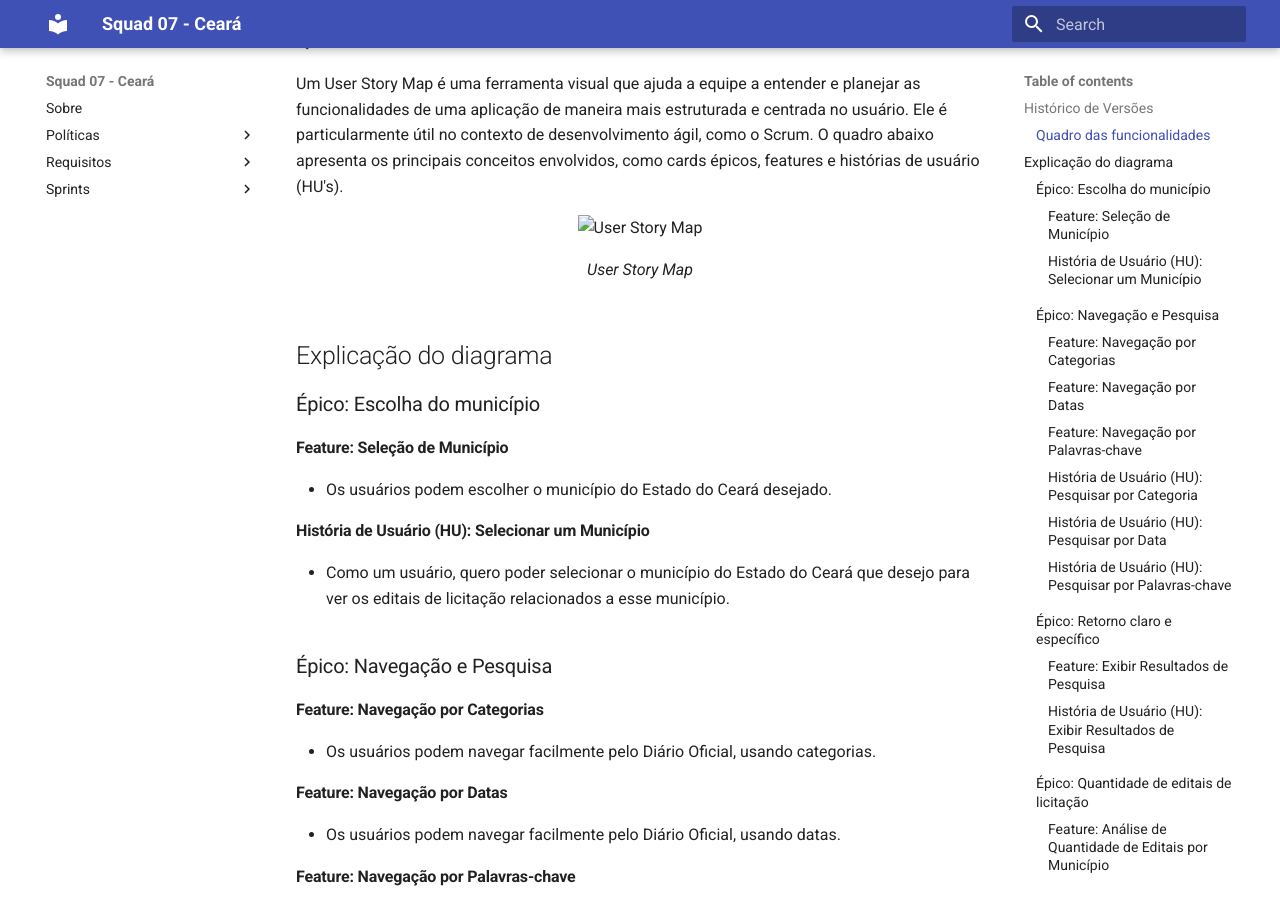
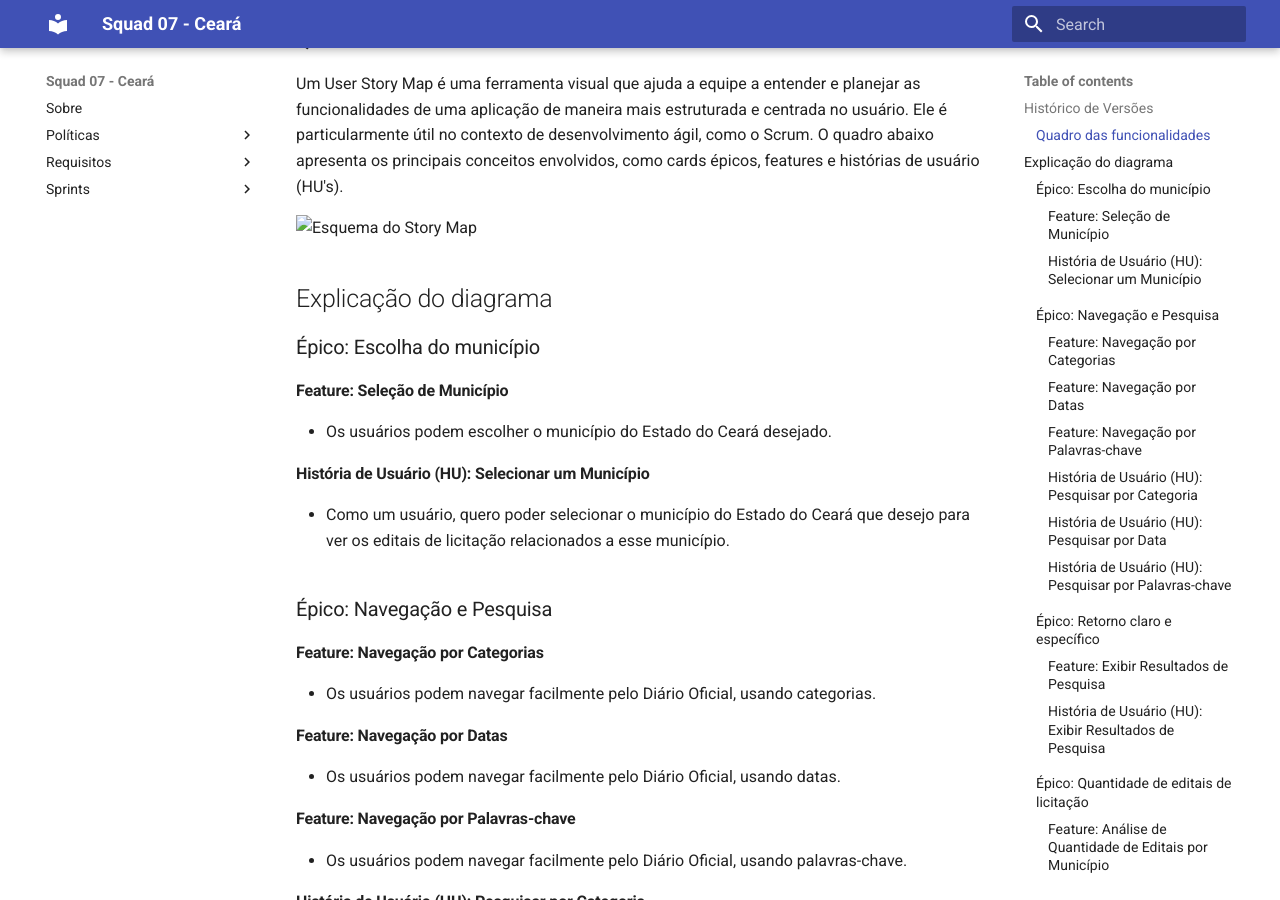
Before and after one commit to unb-mds/2023-2-Squad07, an MkDocs documentation site: the page built from docs/requisitos/User Story Map.md, in a window 1280 px wide and 900 px high, scrolled down 345 px. Built offline with MkDocs 1.6.1 and Material for MkDocs 9.7.7, drawn with Linux system fonts in a browser that asks for light colours.

Commit message:
:repeat: movendo o png storymap pra pasta assets

```diff
--- a/docs/requisitos/Storym Map.md
+++ b/docs/requisitos/User Story Map.md
@@ -12,10 +12,7 @@ Criação do User Story Map
 ### Quadro das funcionalidades
 Um User Story Map é uma ferramenta visual que ajuda a equipe a entender e planejar as funcionalidades de uma aplicação de maneira mais estruturada e centrada no usuário. Ele é particularmente útil no contexto de desenvolvimento ágil, como o Scrum. O quadro abaixo apresenta os principais conceitos envolvidos, como cards épicos, features e histórias de usuário (HU's).
 
-<figure>
-  <img src="assets/storymap.png" alt="User Story Map">
-  <figcaption>User Story Map</figcaption>
-</figure>
+![Esquema do Story Map](assets/storymap.png)
 
 ## Explicação do diagrama
 
```
